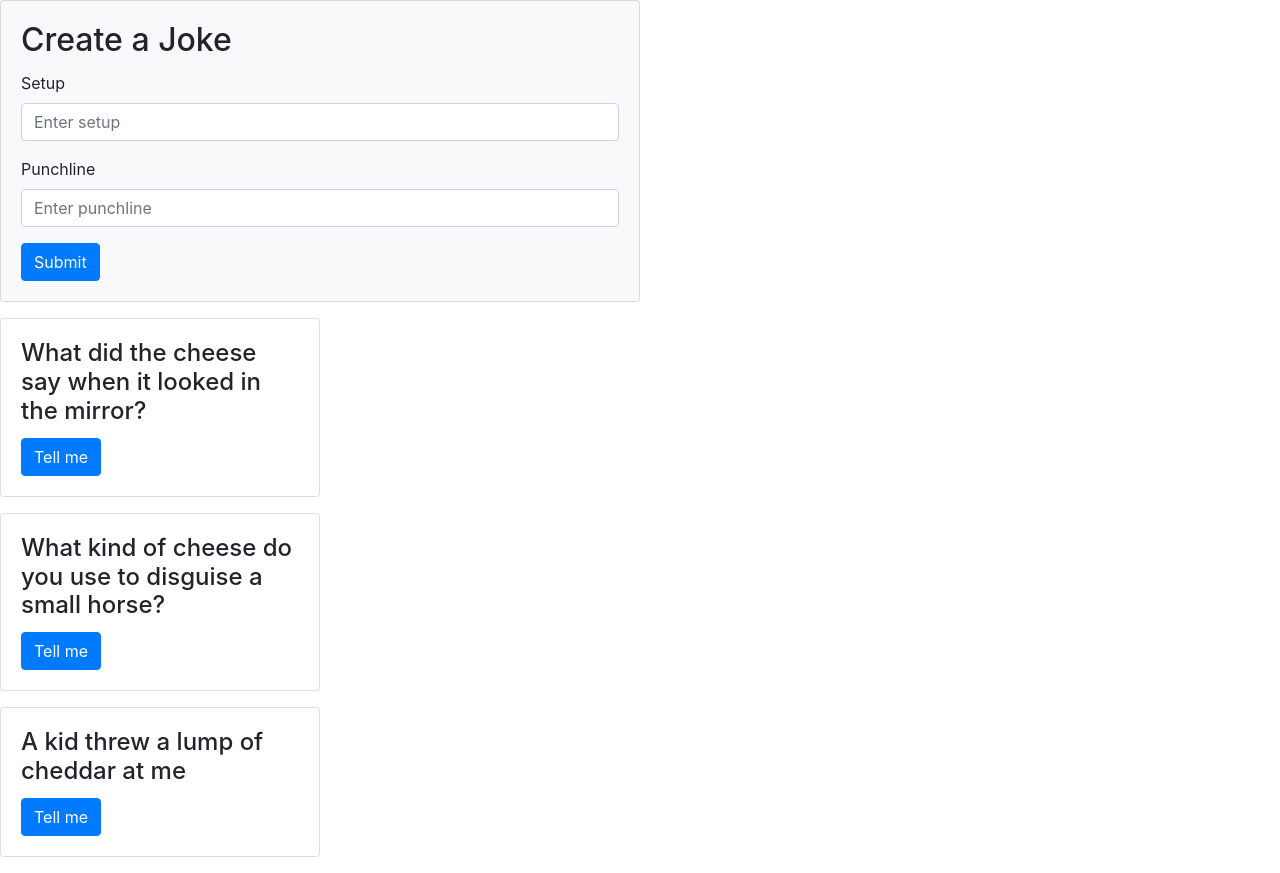
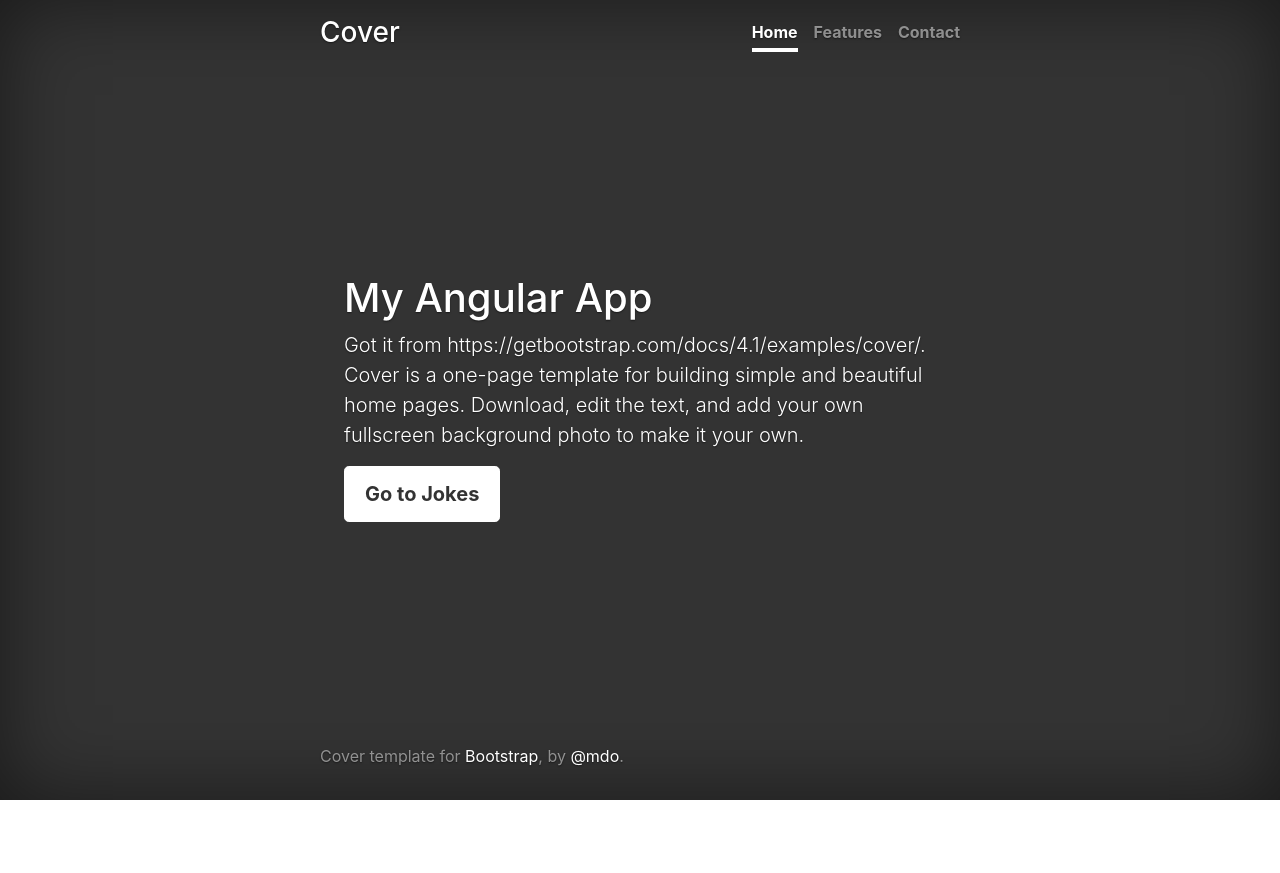
Before and after one commit to clodal/angular-5-workshop, an Angular app: page / in a window 1280 px wide. After the commit the page ends 800 px from the top, so only its background shows below. Built offline with nearby package versions, Linux system fonts and the light colour scheme.

Commit message:
chapter-8: routing part 1

```diff
--- a/src/app/app.component.html
+++ b/src/app/app.component.html
@@ -1 +1 @@
-<joke-list></joke-list>
+<router-outlet></router-outlet>
--- a/src/app/app.module.ts
+++ b/src/app/app.module.ts
@@ -1,9 +1,20 @@
 import { BrowserModule } from '@angular/platform-browser';
 import { NgModule } from '@angular/core';
+import { RouterModule, Routes } from '@angular/router';
+
 import { AppComponent } from './app.component';
 import { JokeComponent } from './joke.component';
 import { JokeListComponent } from './jokelist.component';
 import { JokeFormComponent } from './joke-form/joke-form.component';
+import { HomeComponent } from './home/home.component';
+import { PageNotFoundComponent } from './page-not-found/page-not-found.component';
+
+const appRoutes: Routes = [
+  { path: '', component: HomeComponent },
+  { path: 'jokes', component: JokeListComponent },
+  { path: 'joke-list', redirectTo: 'jokes'},
+  { path: '**', component: PageNotFoundComponent },
+];
 
 @NgModule({
   declarations: [
@@ -11,8 +22,13 @@ import { JokeFormComponent } from './joke-form/joke-form.component';
     JokeComponent,
     JokeListComponent,
     JokeFormComponent,
+    HomeComponent,
+    PageNotFoundComponent,
   ],
   imports: [
+    RouterModule.forRoot(
+      appRoutes,
+    ),
     BrowserModule
   ],
   providers: [],
--- /dev/null
+++ b/src/app/home/home.component.css
@@ -0,0 +1,103 @@
+/*
+ * Globals
+ */
+
+/* Links */
+a,
+a:focus,
+a:hover {
+  color: #fff;
+}
+
+/* Custom default button */
+.btn-secondary,
+.btn-secondary:hover,
+.btn-secondary:focus {
+  color: #333;
+  text-shadow: none; /* Prevent inheritance from `body` */
+  background-color: #fff;
+  border: .05rem solid #fff;
+}
+
+/*
+ * Base structure
+ */
+.wrapper {
+  height: 100%;
+  background-color: #333;
+}
+
+.wrapper {
+  display: -ms-flexbox;
+  display: flex;
+  color: #fff;
+  text-shadow: 0 .05rem .1rem rgba(0, 0, 0, .5);
+  box-shadow: inset 0 0 5rem rgba(0, 0, 0, .5);
+}
+
+.cover-container {
+  max-width: 42em;
+}
+
+
+/*
+ * Header
+ */
+.masthead {
+  margin-bottom: 2rem;
+}
+
+.masthead-brand {
+  margin-bottom: 0;
+}
+
+.nav-masthead .nav-link {
+  padding: .25rem 0;
+  font-weight: 700;
+  color: rgba(255, 255, 255, .5);
+  background-color: transparent;
+  border-bottom: .25rem solid transparent;
+}
+
+.nav-masthead .nav-link:hover,
+.nav-masthead .nav-link:focus {
+  border-bottom-color: rgba(255, 255, 255, .25);
+}
+
+.nav-masthead .nav-link + .nav-link {
+  margin-left: 1rem;
+}
+
+.nav-masthead .active {
+  color: #fff;
+  border-bottom-color: #fff;
+}
+
+@media (min-width: 48em) {
+  .masthead-brand {
+    float: left;
+  }
+  .nav-masthead {
+    float: right;
+  }
+}
+
+
+/*
+ * Cover
+ */
+.cover {
+  padding: 0 1.5rem;
+}
+.cover .btn-lg {
+  padding: .75rem 1.25rem;
+  font-weight: 700;
+}
+
+
+/*
+ * Footer
+ */
+.mastfoot {
+  color: rgba(255, 255, 255, .5);
+}
--- /dev/null
+++ b/src/app/home/home.component.html
@@ -0,0 +1,27 @@
+<div class="wrapper">
+  <div class="cover-container d-flex w-100 h-100 p-3 mx-auto flex-column">
+    <header class="masthead mb-auto">
+      <div class="inner">
+        <h3 class="masthead-brand">Cover</h3>
+        <nav class="nav nav-masthead justify-content-center">
+          <a class="nav-link active" href="#">Home</a>
+          <a class="nav-link" href="#">Features</a>
+          <a class="nav-link" href="#">Contact</a>
+        </nav>
+      </div>
+    </header>
+
+    <main role="main" class="inner cover">
+      <h1 class="cover-heading">My Angular App</h1>
+      <p class="lead">Got it from https://getbootstrap.com/docs/4.1/examples/cover/. Cover is a one-page template for building simple and beautiful home pages. Download, edit the text, and add your own fullscreen background photo to make it your own.</p>
+      <a href="#" class="btn btn-lg btn-secondary">Go to Jokes</a>
+    </main>
+
+    <footer class="mastfoot mt-auto">
+      <div class="inner">
+        <p>Cover template for <a href="https://getbootstrap.com/">Bootstrap</a>, by <a href="https://twitter.com/mdo">@mdo</a>.</p>
+      </div>
+    </footer>
+  </div>
+
+</div>
--- /dev/null
+++ b/src/app/home/home.component.ts
@@ -0,0 +1,14 @@
+import { Component, OnInit } from '@angular/core';
+
+@Component({
+  selector: 'app-home',
+  templateUrl: './home.component.html',
+  styleUrls: ['./home.component.css']
+})
+export class HomeComponent implements OnInit {
+  constructor() {
+  }
+
+  ngOnInit() {
+  }
+}
--- /dev/null
+++ b/src/app/page-not-found/page-not-found.component.html
@@ -0,0 +1,3 @@
+<p>
+  page-not-found works!
+</p>
--- /dev/null
+++ b/src/app/page-not-found/page-not-found.component.ts
@@ -0,0 +1,15 @@
+import { Component, OnInit } from '@angular/core';
+
+@Component({
+  selector: 'app-page-not-found',
+  templateUrl: './page-not-found.component.html',
+  styleUrls: ['./page-not-found.component.css']
+})
+export class PageNotFoundComponent implements OnInit {
+
+  constructor() { }
+
+  ngOnInit() {
+  }
+
+}
--- a/src/styles.css
+++ b/src/styles.css
@@ -1 +1,4 @@
 /* You can add global styles to this file, and also import other style files */
+html, body {
+  height: 100%;
+}
```
Also changed, not shown: src/app/page-not-found/page-not-found.component.css (added), 2 other files (tests, documents, lock files or other folders).
